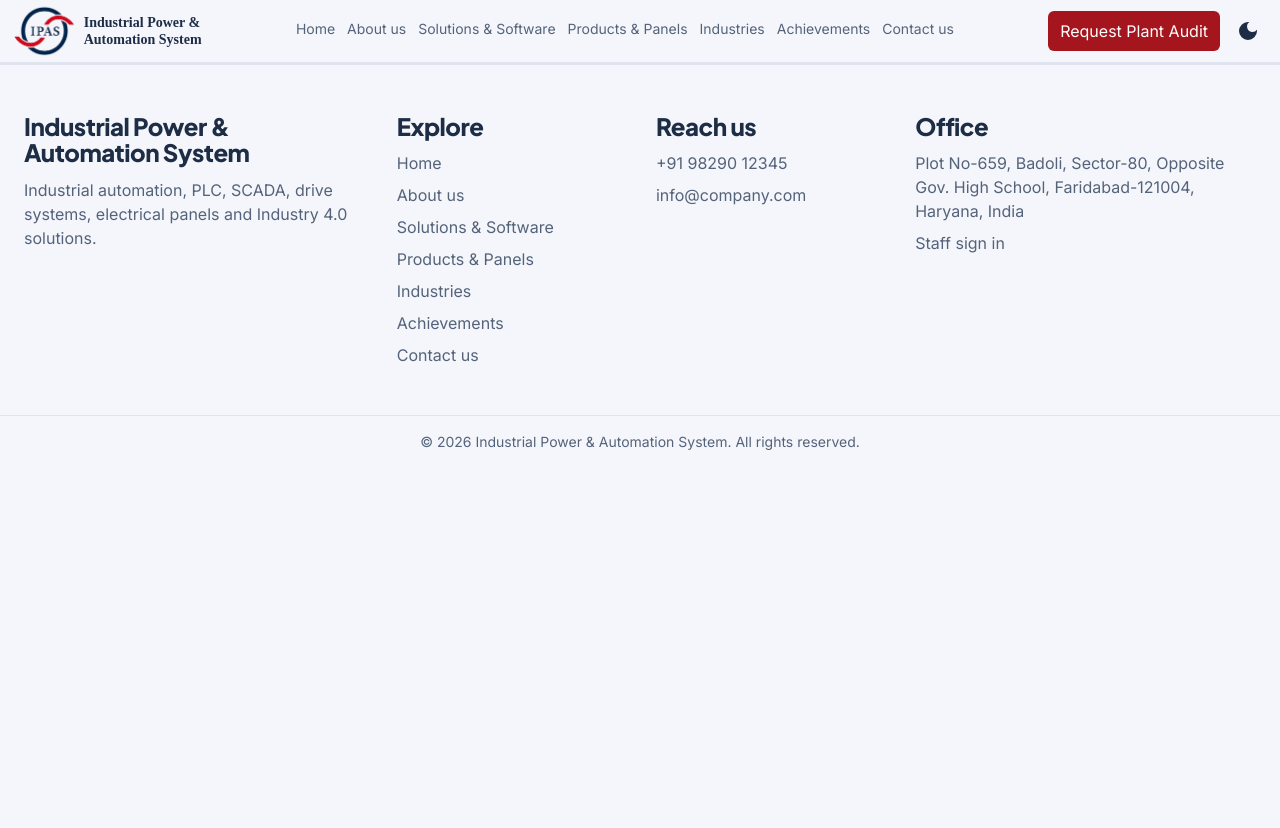
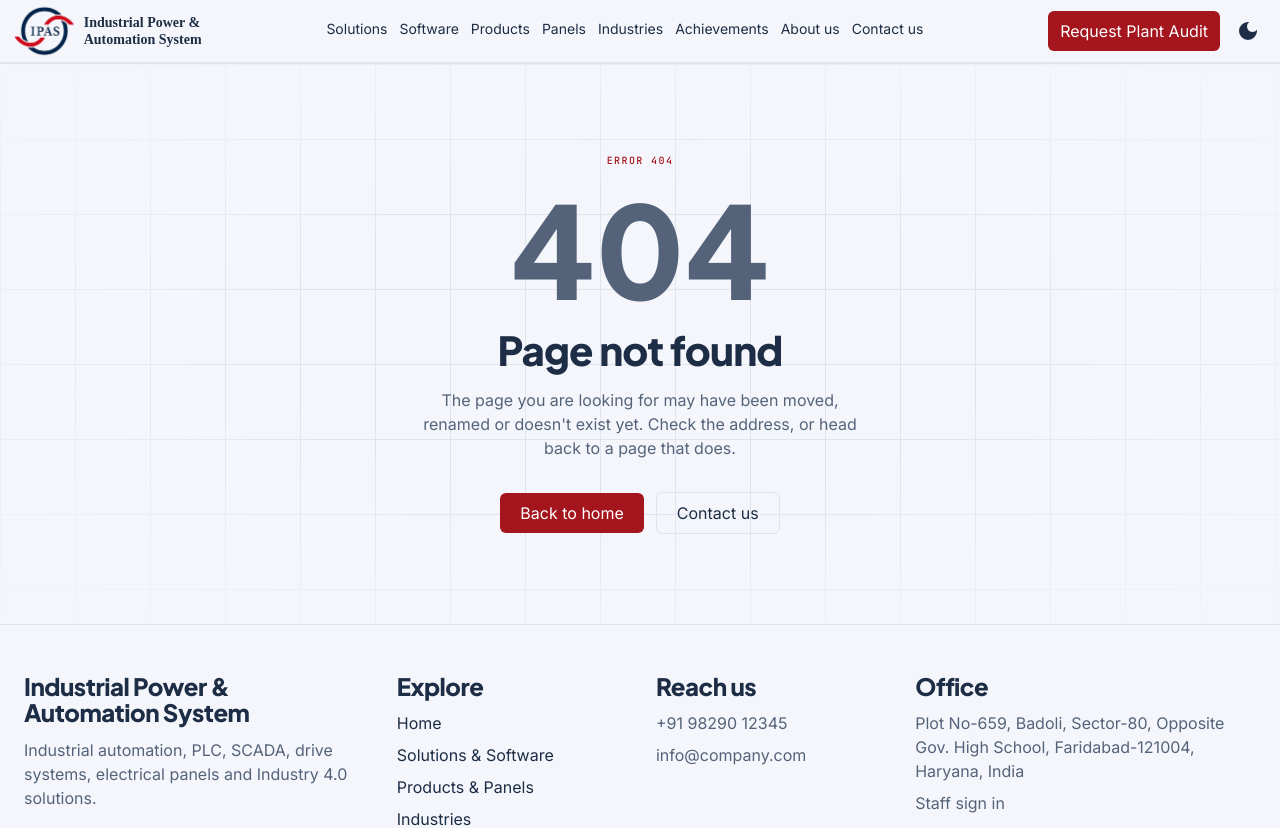
Before and after one commit to shrwn08/ipas-frontend, a React (Vite) app: page /contact-us in a window 1280 px wide. Shown: the top 828 px of the page. Before the commit the page ends 800 px from the top, so only its background shows below. Built offline with nearby package versions, Linux system fonts and the light colour scheme.

Commit message:
Error page added

```diff
--- a/src/components/footer/Footer.jsx
+++ b/src/components/footer/Footer.jsx
@@ -1,3 +1,15 @@
+import { Link } from "react-router";
+
+const navItems = [
+  { page: "Home", path: "/" },
+  { page: "Solutions & Software", path: "/solutions-software" },
+  { page: "Products & Panels", path: "/products-panels" },
+  { page: "Industries", path: "/industries" },
+  { page: "Achievements", path: "/achievements" },
+  { page: "About us", path: "/about-us" },
+  { page: "Contact us", path: "/contact-us" },
+];
+
 function Footer() {
   return (
     <footer className="w-full border-t border-(--border)">
@@ -13,13 +25,15 @@ function Footer() {
         <div className="flex flex-col items-start gap-3">
           <h3>Explore</h3>
           <nav className="flex flex-col items-start gap-2">
-            <p>Home</p>
-            <p>About us</p>
-            <p>Solutions & Software</p>
-            <p>Products & Panels</p>
-            <p>Industries</p>
-            <p>Achievements</p>
-            <p>Contact us</p>
+            {navItems.map((item) => (
+              <Link
+                key={item.path}
+                to={item.path}
+                className=" hover:text-(--accent-text) hover:underline transition-colors duration-200"
+              >
+                {item.page}
+              </Link>
+            ))}
           </nav>
         </div>
 
@@ -43,7 +57,6 @@ function Footer() {
         </div>
       </div>
 
-
       <div className="border-t border-(--border) px-4 py-4">
         <p className="mx-auto max-w-7xl text-center text-sm">
           © {new Date().getFullYear()} Industrial Power & Automation System. All
--- a/src/components/header/Header.jsx
+++ b/src/components/header/Header.jsx
@@ -6,15 +6,41 @@ import { CiLight } from "react-icons/ci";
 import { MdDarkMode } from "react-icons/md";
 import { useDispatch, useSelector } from "react-redux";
 import { toggleTheme } from "../../redux/features/themes/theme";
+import { Link } from "react-router";
 
 const navItems = [
-  "Home",
-  "About us",
-  "Solutions & Software",
-  "Products & Panels",
-  "Industries",
-  "Achievements",
-  "Contact us",
+  {
+    page: "Solutions",
+    path: "/solutions",
+  },
+  {
+    page: "Software",
+    path: "/software",
+  },
+  {
+    page: "Products",
+    path: "/products",
+  },
+  {
+    page: "Panels",
+    path: "/panels",
+  },
+  {
+    page: "Industries",
+    path: "/industries",
+  },
+  {
+    page: "Achievements",
+    path: "/achievements",
+  },
+  {
+    page: "About us",
+    path: "/about-us",
+  },
+  {
+    page: "Contact us",
+    path: "/contact-us",
+  },
 ];
 
 function Header() {
@@ -44,9 +70,9 @@ function Header() {
   }`;
 
   return (
-    // CHANGED: full nav now starts at 1100px with tighter sizing
     <header className="relative h-16 w-full flex justify-center items-center border-b-2 border-b-(--border)">
       <div className="h-full w-full px-2 flex justify-between items-center min-[1100px]:hidden">
+        <Link to="/" className="hover:cursor-pointer">
           <div className="h-14 min-w-0 flex justify-start items-center gap-2">
             <img src={logo} alt="IPAS Logo" className={logoClass} />
             <div className="font-semibold leading-tight text-xs sm:text-base">
@@ -54,7 +80,7 @@ function Header() {
               <p className="company font-semibold">Automation System</p>
             </div>
           </div>
-
+        </Link>
         <button
           type="button"
           onClick={toggleMenu}
@@ -72,9 +98,11 @@ function Header() {
 
       {isMenuOpen && (
         <div className="min-[1100px]:hidden absolute top-full right-0 z-50 w-full sm:w-72 max-h-[calc(100vh-4rem)] overflow-y-auto flex flex-col items-start gap-2 px-3 py-3 border-2 border-(--border) rounded-md bg-(--card)">
-          {navItems.map((item) => (
-            <div key={item} className="w-full border-b border-(--border) pb-1">
-              <p className="text-(--text)">{item}</p>
+          {navItems.map((item, index) => (
+            <div key={index} className="w-full border-b border-(--border) pb-1">
+              <Link to={item.path} className="text-(--text)">
+                {item.page}
+              </Link>
             </div>
           ))}
           <button
@@ -98,6 +126,7 @@ function Header() {
       )}
 
       <div className="hidden min-[1100px]:flex w-full max-w-7xl h-full px-3 justify-between items-center gap-3">
+        <Link to="/" className="hover:cursor-pointer">
           <div className="h-14 shrink-0 flex justify-start items-center gap-2">
             <img src={logo} alt="IPAS Logo" className={logoClass} />
             <div className="font-semibold leading-tight text-sm">
@@ -105,11 +134,12 @@ function Header() {
               <p className="company font-semibold">Automation System</p>
             </div>
           </div>
+        </Link>
 
         <nav className="flex flex-1 min-w-0 justify-center items-center gap-3 text-sm">
-          {navItems.map((item) => (
-            <div key={item} className="navlinks whitespace-nowrap">
-              <p>{item}</p>
+          {navItems.map((item, index) => (
+            <div key={index} className="navlinks whitespace-nowrap">
+              <Link to={item.path}>{item.page}</Link>
             </div>
           ))}
         </nav>
--- a/src/components/home/Hero/Hero.jsx
+++ b/src/components/home/Hero/Hero.jsx
@@ -53,7 +53,7 @@ function Hero() {
           />
         </div>
       </div>
-      <div className="w-full bg-amber-700">
+      <div className="w-full">
         <video src={plcVideo} controls={false} autoPlay={true} loop={true} />
       </div>
     </div>
--- a/src/index.css
+++ b/src/index.css
@@ -167,9 +167,7 @@ textarea {
   font: inherit;
 }
 
-a {
-  color: var(--accent-text);
-}
+
 
 :focus-visible {
   outline: 2px solid var(--accent-text);
--- a/src/layout/Layout.jsx
+++ b/src/layout/Layout.jsx
@@ -1,19 +1,23 @@
-import React from 'react';
+import React from "react";
 import { Routes, Route } from "react-router";
-import Header from '../components/header/Header';
-import Footer from '../components/footer/Footer';
-import Home from '../pages/Home';
+import Header from "../components/header/Header";
+import Footer from "../components/footer/Footer";
+import Home from "../pages/Home";
+import Aboutus from "../pages/Aboutus";
+import Error from "../pages/Error";
 
 function Layout() {
   return (
     <>
-        <Header />
-        <Routes>
-            <Route path='/' element={<Home />}/>
-        </Routes>
-        <Footer />
+      <Header />
+      <Routes>
+        <Route path="/" element={<Home />} />
+        <Route path="/about-us" element={<Aboutus />} />
+        <Route path="*" element={<Error />} />
+      </Routes>
+      <Footer />
     </>
-  )
+  );
 }
 
 export default Layout;
--- /dev/null
+++ b/src/pages/Aboutus.jsx
@@ -0,0 +1,9 @@
+import React from 'react'
+
+function Aboutus() {
+  return (
+    <div>Aboutus</div>
+  )
+}
+
+export default Aboutus
--- /dev/null
+++ b/src/pages/Error.jsx
@@ -0,0 +1,56 @@
+import { Link } from "react-router";
+
+function Error() {
+  return (
+    <section className="relative isolate w-full min-h-[70vh] flex flex-col justify-center items-center px-4 lg:px-20 py-16 overflow-hidden">
+      <div
+        aria-hidden="true"
+        className="absolute inset-0 -z-10 pointer-events-none"
+        style={{
+          backgroundImage:
+            "linear-gradient(to right, var(--border) 1px, transparent 1px), linear-gradient(to bottom, var(--border) 1px, transparent 1px)",
+          backgroundSize: "75px 75px",
+          maskImage:
+            "radial-gradient(ellipse at center, black 40%, transparent 100%)",
+          WebkitMaskImage:
+            "radial-gradient(ellipse at center, black 40%, transparent 100%)",
+        }}
+      />
+
+      <div className="w-full max-w-2xl flex flex-col items-center gap-4 text-center">
+        <span className="eyebrow">Error 404</span>
+
+        <p
+          className="text-7xl sm:text-9xl font-extrabold leading-none text-(--accent-text)"
+          style={{ fontFamily: "'Plus Jakarta Sans', sans-serif" }}
+        >
+          404
+        </p>
+
+        <h1 className="text-2xl sm:text-3xl lg:text-4xl">Page not found</h1>
+
+        <p className="max-w-md">
+          The page you are looking for may have been moved, renamed or doesn't
+          exist yet. Check the address, or head back to a page that does.
+        </p>
+
+        <div className="mt-4 flex flex-col sm:flex-row items-center gap-3 w-full sm:w-auto">
+          <Link
+            to="/"
+            className="w-full sm:w-auto text-center bg-(--accent) text-white hover:bg-(--accent-hover) hover:text-white px-5 py-2 rounded-md transition-colors duration-300 ease-in-out"
+          >
+            Back to home
+          </Link>
+          <Link
+            to="/contact-us"
+            className="w-full sm:w-auto text-center border border-(--border) text-(--text) hover:bg-(--card) px-5 py-2 rounded-md transition-colors duration-300 ease-in-out"
+          >
+            Contact us
+          </Link>
+        </div>
+      </div>
+    </section>
+  );
+}
+
+export default Error;
```
Lines whose indentation alone changed are shown as unchanged.
